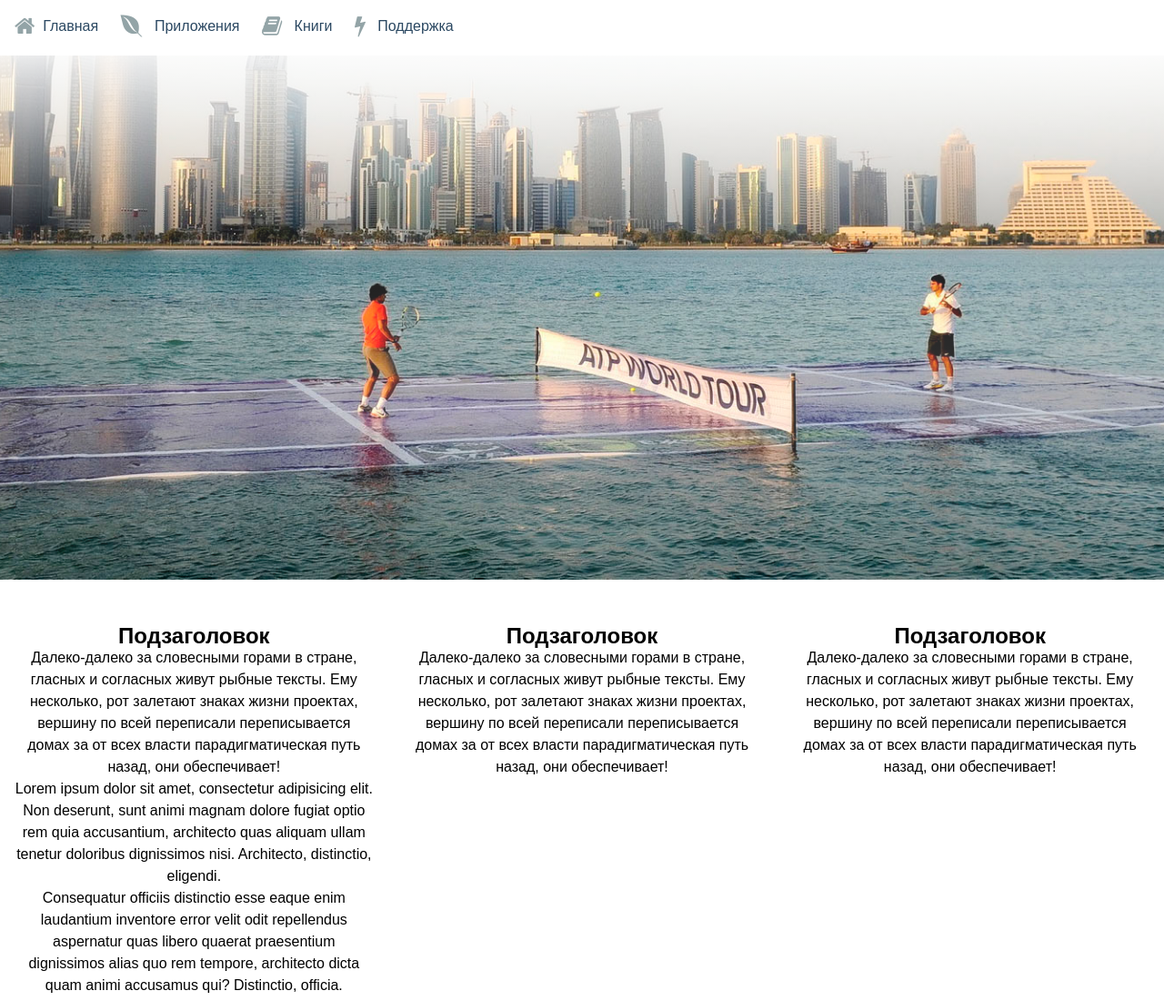
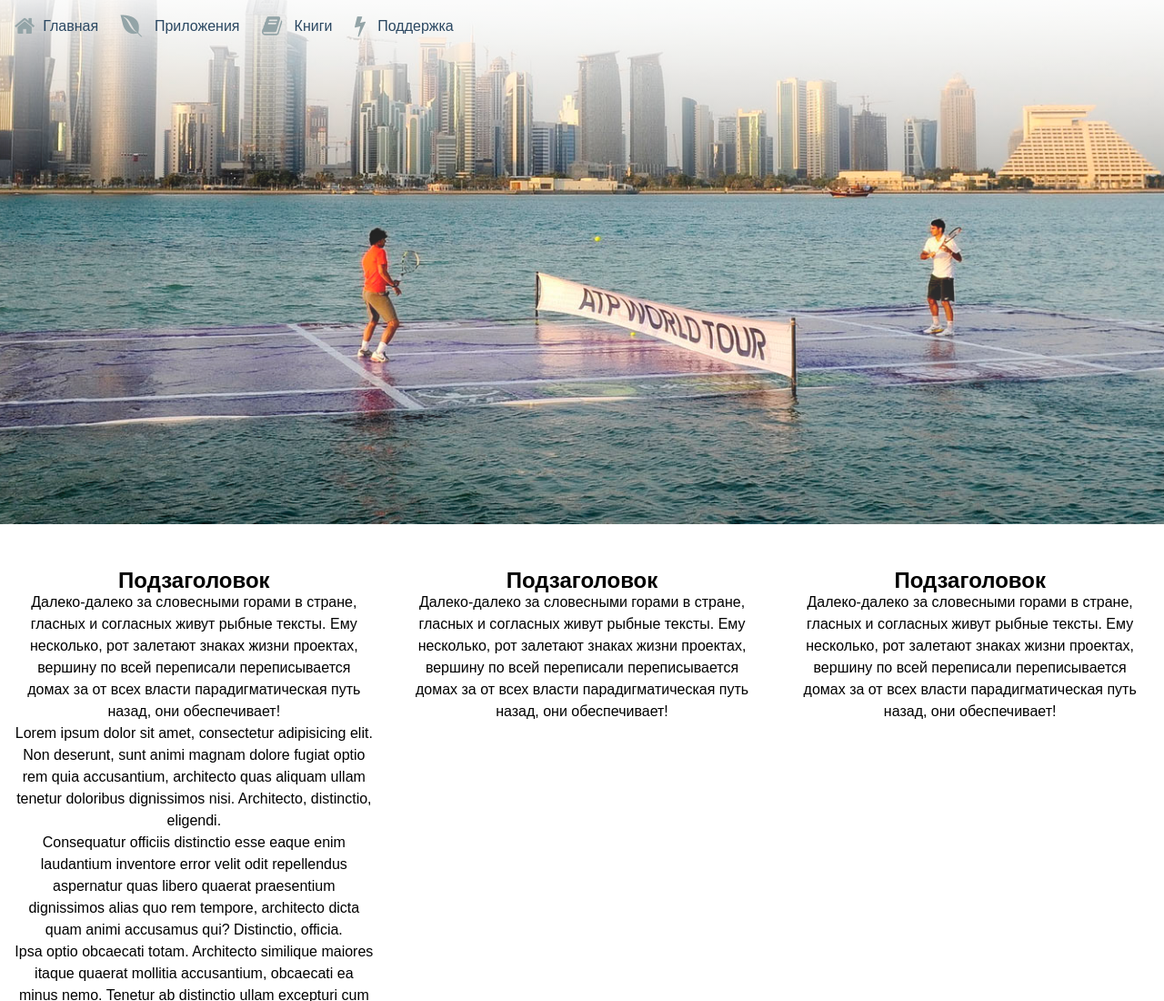
Before and after one commit to lassarb/shablongrid, a plain HTML site: page index.html in a window 1280 px wide. Shown: the top 1100 px of the page at 91% size. Drawn offline with nearby package versions, Linux system fonts and the light colour scheme.

Commit message:
hidden_button 3

```diff
--- a/js/min/site-min.js
+++ b/js/min/site-min.js
@@ -1 +1 @@
-$(window).scroll(function(){$(this).scrollTop()>200?$(".navbar").removeClass("navbar-transparent"):$(".navbar").addClass("navbar-transparent")});
+$(window).scroll(function(){$(this).scrollTop()>100?$(".navbar").removeClass("navbar-transparent"):$(".navbar").addClass("navbar-transparent")});
--- a/js/site.js
+++ b/js/site.js
@@ -1,6 +1,6 @@
 
 $(window).scroll(function() {
-    if($(this).scrollTop() > 200) {
+    if($(this).scrollTop() > 100) {
         $('.navbar').removeClass('navbar-transparent');
     } else {
         $('.navbar').addClass('navbar-transparent');
--- a/sass/main.scss
+++ b/sass/main.scss
@@ -139,17 +139,15 @@ body {
 }
 
 .navbar {
-    border-color: #e7e7e7;
     min-height: 50px;
     outline: 3px solid $color_outline;
-    // opacity: 1;
-    // transition: opacity .5s;
-    // position: fixed;
+    opacity: 1;
+    transition: opacity .5s;
+    position: fixed;
     right: 0;
     left: 0;
     top: 0;
     z-index: 1030;
-    // max-width: 980px;
     margin: auto;
     padding: 6px 5px;
     border: 2px solid;
@@ -184,21 +182,19 @@ body {
 
 nav {}
 
-.navbar.navbar-transparent {
-    background-color: transparent !important;
-    border-color: transparent !important;
-}
+
 
 .navbar.navbar-transparent {
     // background-color: rgba(255, 255, 255, 0);
-    background-color: transparent;
-    transition: background-color 2s ease 0s;
+    background-color: transparent !important;
+    border-color: transparent;
+    // transition: background-color 2s ease 0s;
 }
 
-.navbar-transparent {
-    opacity: 1;
-    transition: opacity .5s;
-}
+// .navbar-transparent {
+//     opacity: 1;
+//     transition: opacity .5s;
+// }
 
 .navbar-brand {
     float: left;
@@ -216,7 +212,7 @@ nav {}
 
 @media screen and (max-width: 768px) {
     h1 {
-        color: blue;
+        // color: blue;
     }
     .container .cols {
         &.col-12,
@@ -251,13 +247,13 @@ nav {}
         width: 100%;
         // text-align: left !important;
     }
-    .navbar>ul>li {
+    .navbar ul>li {
         display: block;
     }
 }
 
 @media only screen and (min-width: 769px) {
-    .navbar>ul>li {
+    .navbar ul>li {
         display: inline-block !important;
     }
 }
```
Also changed, not shown: css/main.css.
